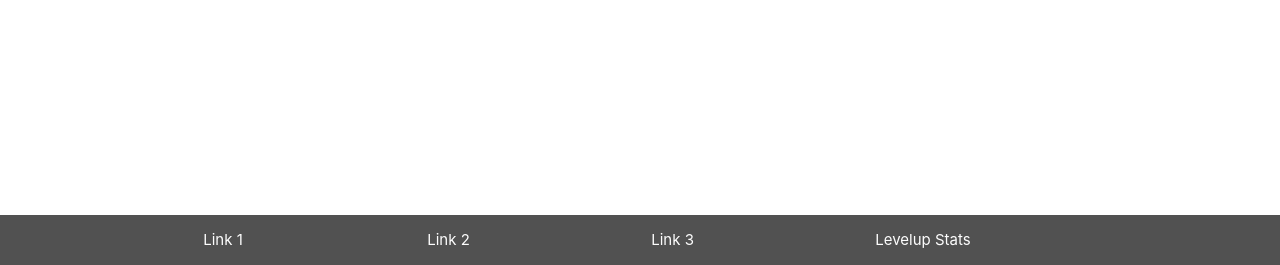
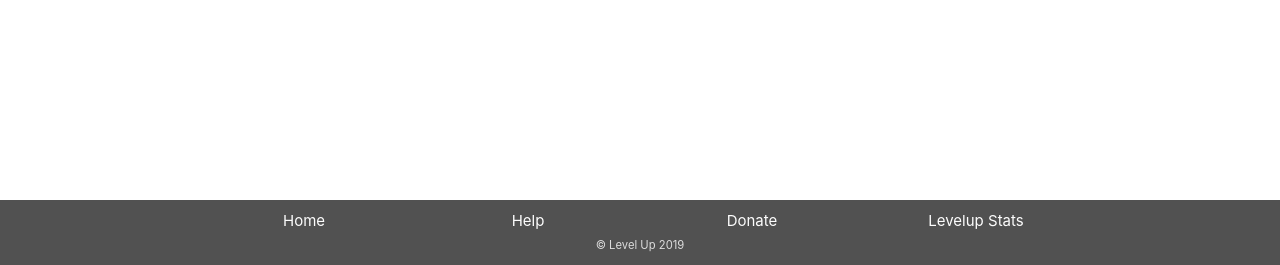
Before and after one commit to dhamma1991/milestone-project-4, a Django app: page /password-reset-complete/ in a window 1280 px wide. Shown: the part 535-800 px from the top of the page. Run offline with Django 3.2, Linux system fonts and the light colour scheme; some libraries are stand-ins or nearby versions.

Commit message:
Added links to footer and copyright info

```diff
--- a/templates/base.html
+++ b/templates/base.html
@@ -70,49 +70,44 @@
     {% endblock %}
 
     <!-- Page Footer -->
-    <footer class="page-footer theme-dark">
-        <!--<div class="container">-->
-        <!--    <div class="row">-->
-        <!--        <div class="col l6 s12">-->
-        <!--            <p class="grey-text text-lighten-4">We are a team of college students working on this project like it's our full time job. Any amount would help support and continue development on this project and is greatly appreciated.</p>-->
-
-
-        <!--        </div>-->
-        <!--        <div class="col l3 s12">-->
-        <!--            <ul>-->
-        <!--                <li><a class="white-text" href="#!">Link 1</a></li>-->
-        <!--                <li><a class="white-text" href="#!">Link 2</a></li>-->
-        <!--                <li><a class="white-text" href="#!">Link 3</a></li>-->
-        <!--                <li><a class="white-text" href="#!">Link 4</a></li>-->
-        <!--            </ul>-->
-        <!--        </div>-->
-        <!--        <div class="col l3 s12">-->
-        <!--            <ul>-->
-        <!--                <li><a class="white-text" href="#!">Link 1</a></li>-->
-        <!--                <li><a class="white-text" href="#!">Link 2</a></li>-->
-        <!--                <li><a class="white-text" href="#!">Link 3</a></li>-->
-        <!--                <li><a class="white-text" href="#!">Link 4</a></li>-->
-        <!--            </ul>-->
-        <!--        </div>-->
-        <!--    </div>-->
-        <!--</div>-->
+    <footer class="page-footer theme-dark center-align">
         <!-- This div does not strictly just contain copyright info
             However, the styles applied by this Materialize class work almost perfectly for how I want the footer to look -->
         <div class="footer-copyright">
             <div class="container">
                     <ul class="row">
-                        <a class="col s3"href="#">Link 1</a>
-                        <a class="col s3"href="#">Link 2</a>
-                        <a class="col s3"href="#">Link 3</a>
+                        <!-- Home -->
+                        <li class="col s3">
+                            <a href="{% url 'index' %}">Home</a>
+                        </li>
+                        <!-- /Home -->
+
+                        <!-- Help -->
+                        <li class="col s3">
+                            <a href="#">Help</a>
+                        </li>
+                        <!-- /Help -->
+
+                        <!-- Donate -->
+                        <li class="col s3">
+                            <a href="{% url 'donate' %}">Donate</a>
+                        </li>
+                        <!-- /Donate -->
+
+                        <!-- Stats -->
                         <li class="col s3"><a href="{% url 'stats:get_stats' %}">Levelup Stats</a></li>
+                        <!-- /Stats -->
                     </ul>
-                <!--Made by <a class="orange-text text-lighten-3" href="http://materializecss.com">Materialize</a>-->
+
+                    <!-- Copyright Info -->
+                    <small>&copy; Level Up <span id="copyright"></span></small>
+                    <!-- /Copyright Info -->
             </div>
         </div>
     </footer>
     <!-- /Page Footer -->
 
-    <!-- SCRIPTS -->
+    <!-- Scripts -->
     <!-- jQuery CDN -->
     <script type="text/javascript" src="https://code.jquery.com/jquery-3.2.1.min.js"></script>
     <!-- Materialize JS -->
@@ -122,8 +117,16 @@
     <!-- Materialize Initialize -->
     <script src="{% static 'js/init.js' %}"></script>
 
+    <!-- Get the current year to be used for the copyright date in the footer -->
+    <script>
+        var theDate = new Date().getFullYear();
+        document.getElementById("copyright").innerHTML = theDate;
+    </script>
+
+    <!-- Chain Fade Effect -->
     {% block chain_fade %}
     {% endblock %}
-    <!-- /SCRIPTS -->
+    <!-- /Chain Fade Effect -->
+    <!-- /Scripts -->
 </body>
 </html>
```
